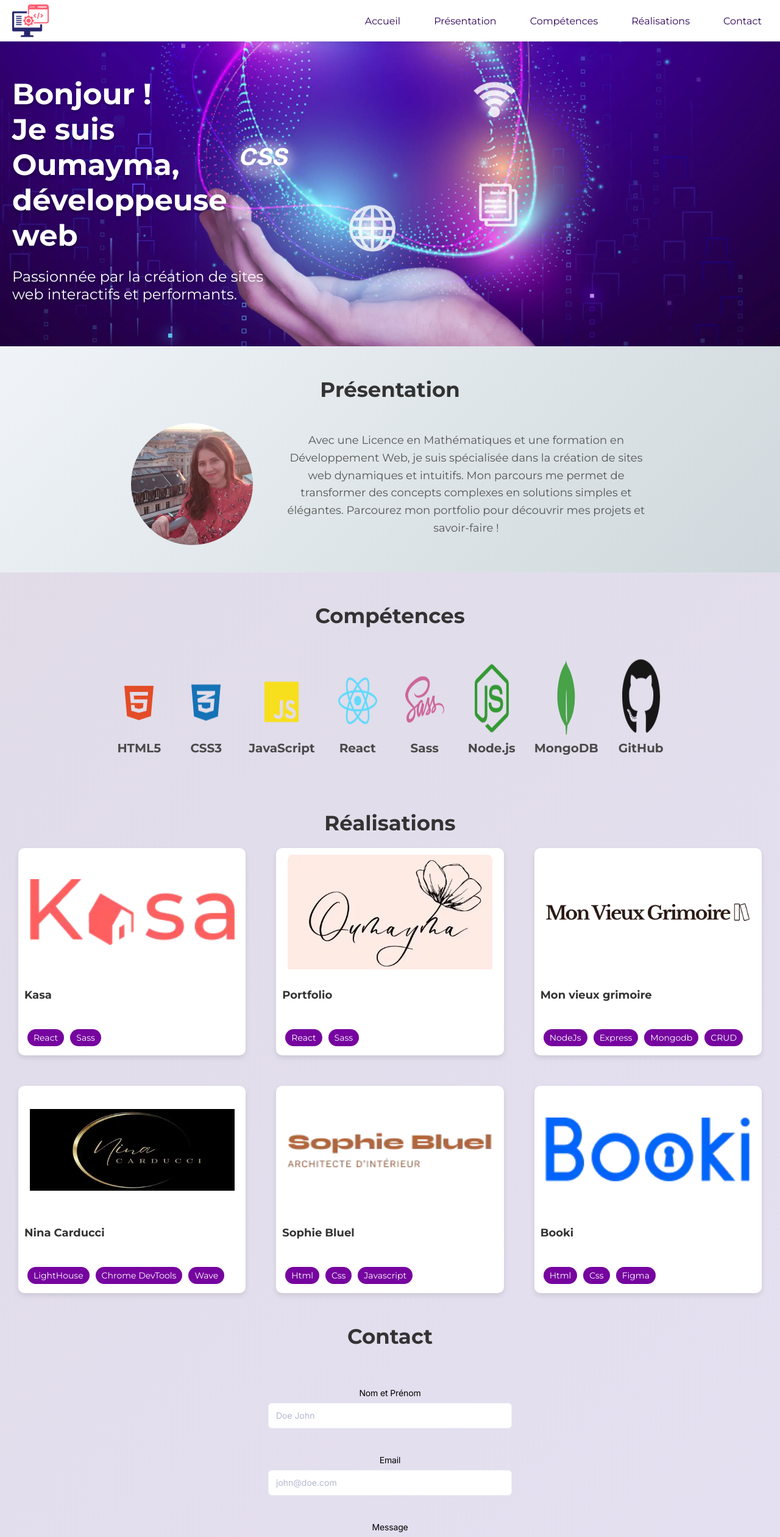
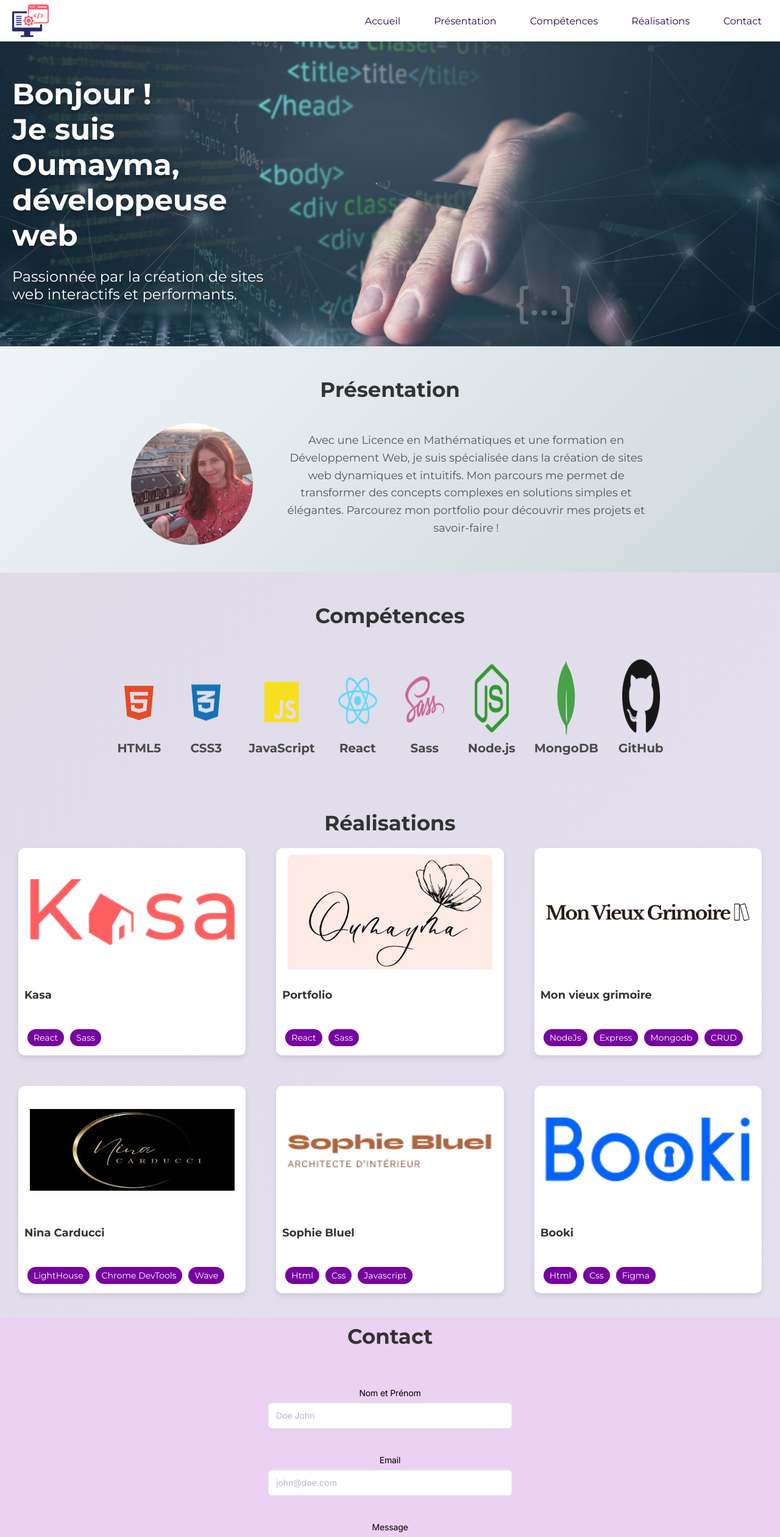
Before and after one commit to Oumayma-Hani-Bhouri/Projet-8_Portfolio, a React (Create React App) app in the folder Frontend/myportfolio/: page / in a window 1280 px wide. Shown: the top 2521 px of the page at 61% size. Built offline with nearby package versions, Linux system fonts and the light colour scheme.

Commit message:
modify img title

```diff
--- a/Frontend/myportfolio/src/components/FormContact/Form.scss
+++ b/Frontend/myportfolio/src/components/FormContact/Form.scss
@@ -6,6 +6,8 @@
   justify-content: center;
   text-align: center;
   align-items: center;
+  box-sizing: border-box;
+  background-color: #ebd1f2;
 
   h2 {
     margin-bottom: 20px;
@@ -24,7 +26,6 @@
   font-weight: 400;
   line-height: 24px;
   letter-spacing: -0.01em;
-
   width: 400px;
 
   /* NORMAL */
--- a/Frontend/myportfolio/src/components/Title/Title.scss
+++ b/Frontend/myportfolio/src/components/Title/Title.scss
@@ -8,7 +8,7 @@
   width: 100%;
   height: 500px;
   margin: 0 auto;
-  background-image: url("../../assets/images/ImageHome2.webp");
+  background-image: url("../../assets/images/ImageHome.webp");
 
   background-size: cover;
   background-position: center;
```
